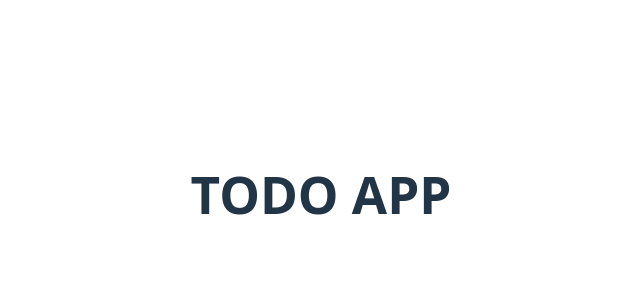
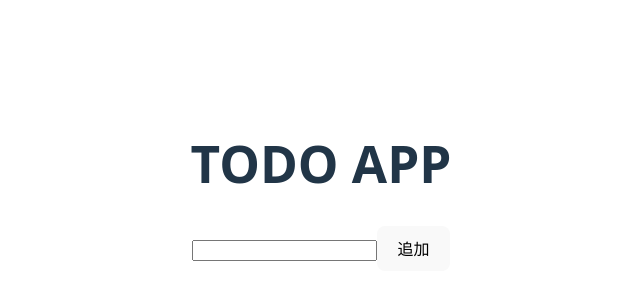
Before and after one commit to ayaka-nobeoka/react-new-todo-app, a React (Vite) app in the folder react-new-todo-app/: page / in a window 1280 px wide. Shown: the part 206-506 px from the top of the page, without its empty margins (319-959 px from the left). Built offline with nearby package versions, Linux system fonts and the light colour scheme.

Commit message:
- [✔️] Vite + React プロジェクトを作成する - [✔️ ] TODO を追加できるフォームを作る - [ ✔️ ] TODO リストを画面に表示するまで完了！！！

```diff
--- a/react-new-todo-app/package.json
+++ b/react-new-todo-app/package.json
@@ -11,7 +11,8 @@
   },
   "dependencies": {
     "react": "^19.0.0",
-    "react-dom": "^19.0.0"
+    "react-dom": "^19.0.0",
+    "uuid": "^11.1.0"
   },
   "devDependencies": {
     "@eslint/js": "^9.22.0",
--- a/react-new-todo-app/src/App.jsx
+++ b/react-new-todo-app/src/App.jsx
@@ -1,12 +1,43 @@
-// import { useState } from 'react'
+import { useState } from "react";
 import "./App.css";
+import { v4 as uuidv4 } from "uuid";
 
 function App() {
-  // const [inout, setInput] = useState("");
-
+  const [input, setInput] = useState("");
+  const [add, setAdd] = useState([]);
+  const handleInput = (e) => {
+    setInput(e.target.value);
+  };
+  const handleAdd = () => {
+    const newTodo = {
+      id: uuidv4(), // ← ここでユニークIDを作る！
+      text: input,
+    };
+    const newArray = [...add, newTodo];
+    if (input.trim() === "") return;
+    setAdd(newArray);
+    setInput("");
+  };
+  const handleDelete = (id) => {
+    const newArray = add.filter((item) => item.id !== id);
+    setAdd(newArray);
+    console.log(newArray);
+  };
+  const handleCompleted = () => {};
   return (
     <>
       <h1>TODO APP</h1>
+      <input value={input} onChange={handleInput} />
+      <button onClick={handleAdd}>追加</button>
+      <ul>
+        {add.map((item, id) => (
+          <li key={id}>
+            {item.text}
+            <button onClick={() => handleDelete(item.id)}>削除</button>
+            <button onClick={handleCompleted}>完了</button>
+          </li>
+        ))}
+      </ul>
     </>
   );
 }
```
Also changed, not shown: 1 other file (tests, documents, lock files or other folders).
